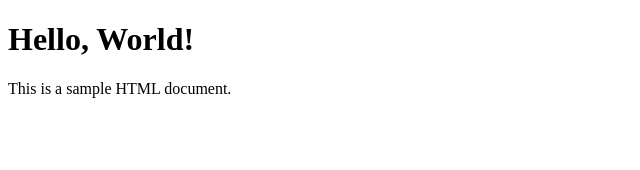
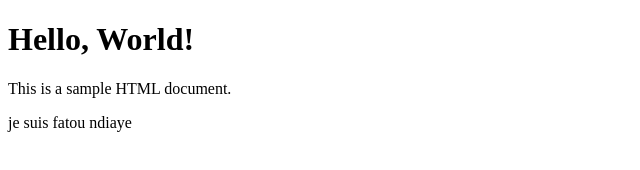
Before and after one commit to AbdoulSalam407/projetFinal, a plain HTML site: page index.html in a window 1280 px wide. Shown: the whole page, without its empty margins (0-640 px from the left). Drawn offline with Linux system fonts and the light colour scheme.

Commit message:
modification fatou

```diff
--- a/index.html
+++ b/index.html
@@ -8,5 +8,6 @@
   <body>
     <h1>Hello, World!</h1>
     <p>This is a sample HTML document.</p>
+    <p>je suis fatou ndiaye</p>
   </body>
 </html>
```
